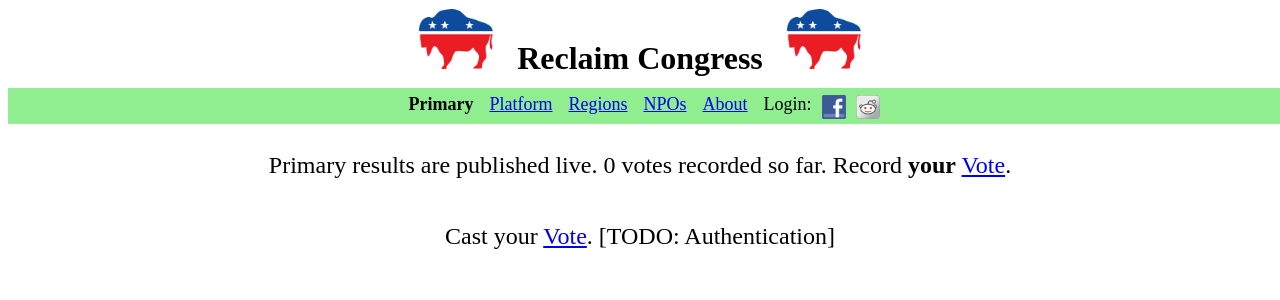
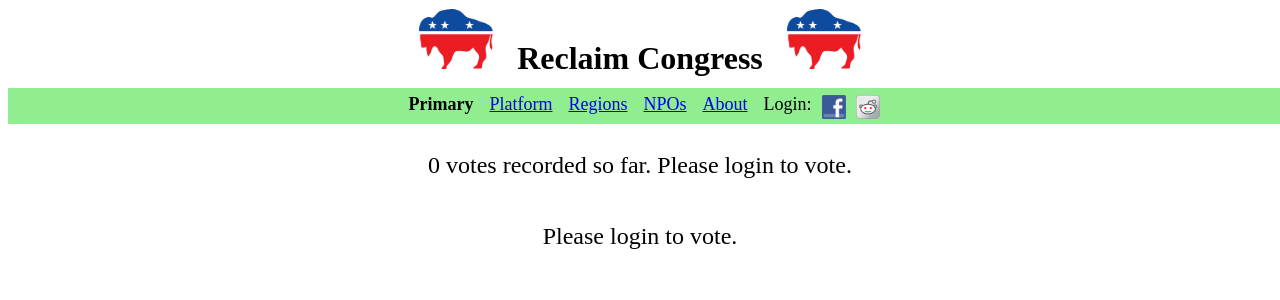
Before and after one commit to ThirdCoalition/primary, a Django app: page / in a window 1280 px wide. Shown: the top 300 px of the page. Run offline with Django 3.2, Linux system fonts and the light colour scheme; data comes from the database, SQL or seed files in the repository; data that the repository does not hold is empty; parts of the project's set-up code (start-up, migrations or seed data) failed here and were passed over.

Commit message:
fixing flow for logins

```diff
--- a/config/xcom/views.py
+++ b/config/xcom/views.py
@@ -94,19 +94,28 @@ def get_ballot():
                       sorted(percentages, key=lambda rating: rating.approval, reverse=True)),
                   key=lambda candidate: candidate.shame)
 
+def user_voted(request):
+    return Approval.objects.filter(user=request.user).count > 0
+
+
 def primary(request):
     record_visit(request, 'primary')
     return render(request, 'primary.html', dict(full_context(),
                                                 ratings = get_percentages(),
                                                 numvotes = Approval.objects.filter(candidate_id=1).count(),
-                                                voted = request.user.is_authenticated() and \
-                                                    (Approval.objects.filter(user=request.user).count() > 0),
+                                                voted = request.user.is_authenticated() and user_voted(request),
                                                 saved = ('saved' in request.GET)))
 
-@login_required(redirect_field_name=None)
 def vote(request):
     record_visit(request, 'vote')
-    return render(request, 'vote.html', dict(full_context(), candidates = get_ballot()))
+
+    if not request.user.is_authenticated():
+        return render(request, 'login.html', dict(full_context()))
+
+    if not user_voted(request):
+        return render(request, 'vote.html', dict(full_context(), candidates = get_ballot()))
+
+    return approval(request)
 
 @login_required(redirect_field_name=None)
 def random(request):
--- a/templates/base.html
+++ b/templates/base.html
@@ -114,6 +114,10 @@
         height:24px;
         vertical-align:bottom;
       }
+      .logins img {
+        height:24px;
+        vertical-align:bottom;
+      }
       .topdiv.introtext {
         font-size:medium;
       }
@@ -218,7 +222,7 @@
           <span>
             <a href="{% url 'social:begin' 'facebook' %}?next={{ request.path }}">
               <img src="{% static 'facebook.png' %}" /></a>
-            <a href="{% url 'social:begin' 'facebook' %}?next={{ request.path }}">
+            <a href="{% url 'social:begin' 'reddit' %}?next={{ request.path }}">
               <img src="{% static 'reddit.png' %}" /></a>
           </span>
       {% endif %}
--- a/templates/npos.html
+++ b/templates/npos.html
@@ -9,9 +9,9 @@
 
   <p>Other NPOs in the international space: <a href="http://www.electoral-reform.org.uk" target="_blank">Electoral Reform Socity (UK)</a></p>
 
-  <p>Organizations working on Technical Infrastructure: <a name="lf" href="http://liquidfeedback.org" target="_blank">Liquid Feedback</a>, <a href="http://loomio.org" target="_blank">Loomio</a>, <a href="http://wiki.piratenpartei.de/Pirate_Feedback/en" target="_blank">Pirate Feedback</a>, <a href="http://kudocracy.com" target="_blank">Kudocracy</a>
+  <p>Organizations working on Technical Infrastructure: <a name="lf" href="http://liquidfeedback.org" target="_blank">Liquid Feedback</a>, <a href="http://loomio.org" target="_blank">Loomio</a>, <a href="http://wiki.piratenpartei.de/Pirate_Feedback/en" target="_blank">Pirate Feedback</a>, <a href="http://kudocracy.com" target="_blank">Kudocracy</a></p>
 
-  <p>From 2012: <a href="http://en.wikipedia.org/Americans_Elect" target="_blank">American's Elect</a>
+  <p>From 2012: <a href="http://en.wikipedia.org/Americans_Elect" target="_blank">American's Elect</a></p>
 </div>
 
 {% endblock %}
--- a/templates/primary.html
+++ b/templates/primary.html
@@ -5,7 +5,7 @@
 {% block content %}
 
 <div class="topdiv" style="padding-top:4px;">
-  <p class="introtext">Primary results are published live. {{ numvotes }} votes recorded so far.{% if saved %} Thanks for voting!{% endif %} {% if voted %}<a href="/approval">Adjust</a> your vote anytime.{% else %}Record <b>your</b> <a href="/vote">Vote</a>.{% endif %}</p>
+  <p class="introtext">{{ numvotes }} votes recorded so far.{% if saved %} Thanks for voting!{% endif %} {% if voted %}<a href="/approval">Adjust</a> your vote anytime.{% else %}Please login to vote.{% endif %}</p>
 </div>
 
 <table class="results">
@@ -26,7 +26,7 @@
 </table>
 
 <div class="topdiv" style="padding-top:4px;">
-  <p style="display:inline; font-size:x-large;">{% if saved %}Thanks for voting!{% else %}Cast your <a href="/vote">Vote</a>. [TODO: Authentication]{% endif %}</p>
+  <p style="display:inline; font-size:x-large;">{% if voted %}<a href="/approval">Adjust</a> your vote anytime.{% else %}Please login to vote.{% endif %}</p>
 </div>
 
 {% endblock %}
```
Also changed, not shown: templates/login.html (added, +18 -0 lines).
